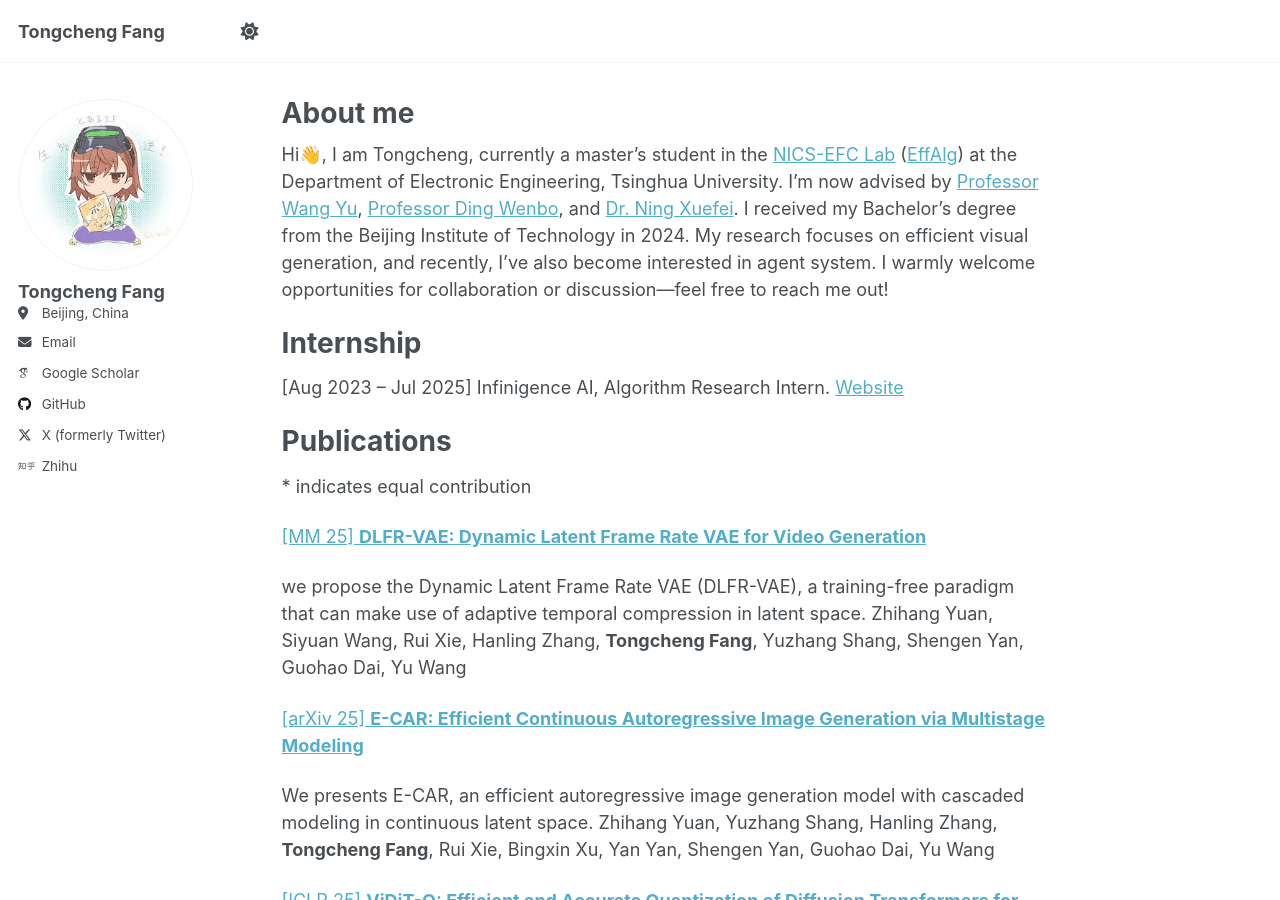
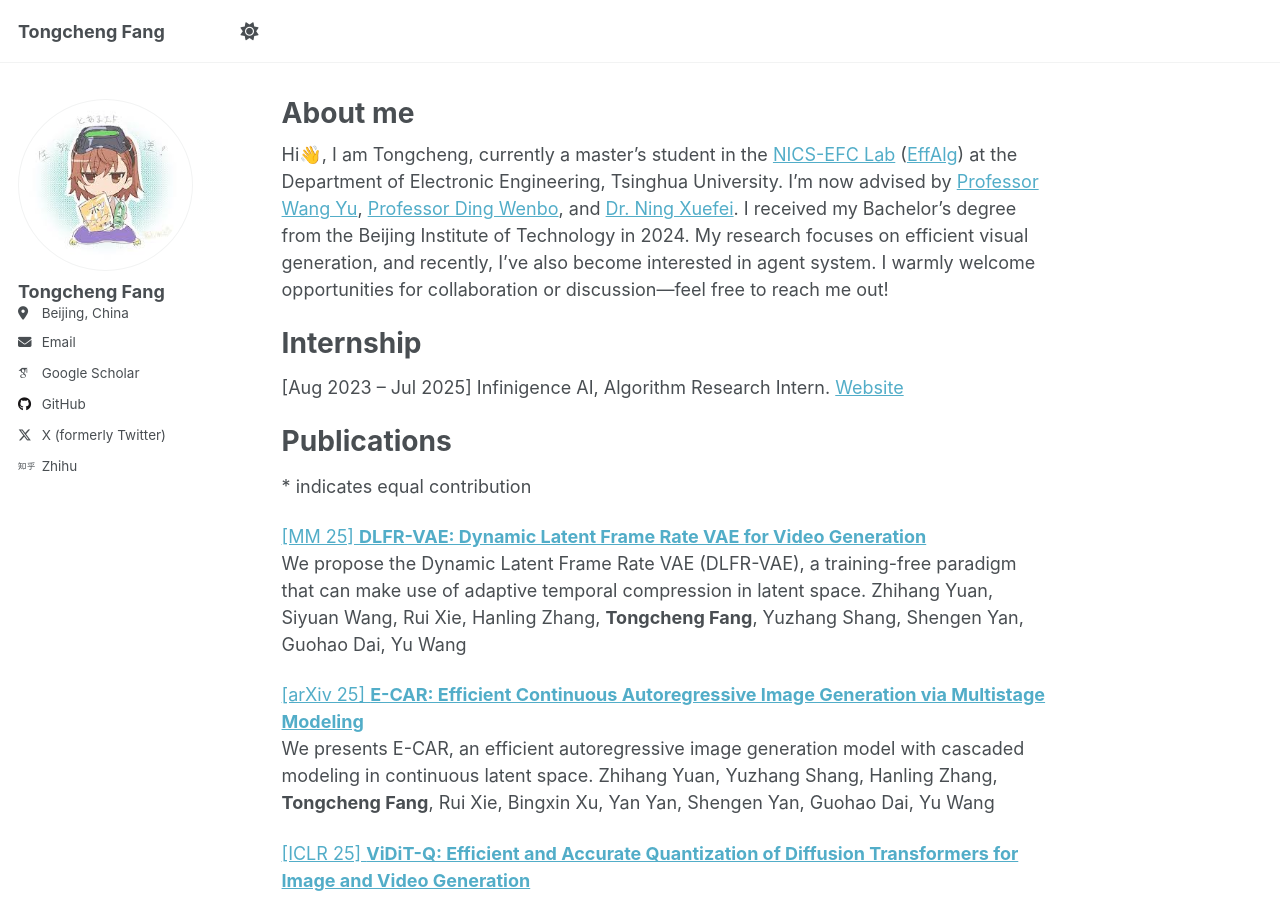
Before and after one commit to stein-666/stein-666.github.io, a Jekyll site: the page built from _pages/about.md, in a window 1280 px wide and 900 px high. Built offline with Jekyll 4.4.1, drawn with Linux system fonts in a browser that asks for light colours; some web fonts are replaced.

```diff
--- a/_pages/about.md
+++ b/_pages/about.md
@@ -20,12 +20,10 @@ Publications
 \* indicates equal contribution
 
 [[MM 25] **DLFR-VAE: Dynamic Latent Frame Rate VAE for Video Generation**](https://arxiv.org/pdf/2502.11897)
-
-we propose the Dynamic Latent Frame Rate VAE (DLFR-VAE), a training-free paradigm that can make use of adaptive temporal compression in latent space.
+We propose the Dynamic Latent Frame Rate VAE (DLFR-VAE), a training-free paradigm that can make use of adaptive temporal compression in latent space.
 Zhihang Yuan, Siyuan Wang, Rui Xie, Hanling Zhang, **Tongcheng Fang**, Yuzhang Shang, Shengen Yan, Guohao Dai, Yu Wang
 
 [[arXiv 25] **E-CAR: Efficient Continuous Autoregressive Image Generation via Multistage Modeling**](https://arxiv.org/pdf/2412.14170)
-
 We presents E-CAR, an efficient autoregressive image generation model with cascaded modeling in continuous latent space.
 Zhihang Yuan, Yuzhang Shang, Hanling Zhang, **Tongcheng Fang**, Rui Xie, Bingxin Xu, Yan Yan, Shengen Yan, Guohao Dai, Yu Wang
 
```
